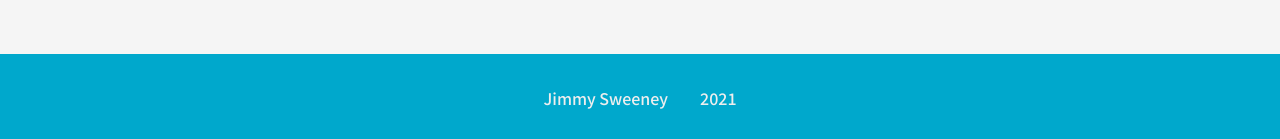
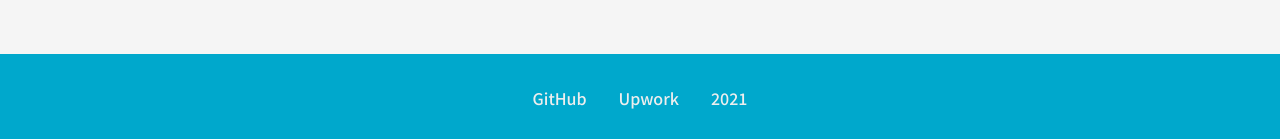
Before and after one commit to sweenejp/portfolio, a React (Create React App) app: page / in a window 1280 px wide. Shown: the part 1738-1877 px from the top of the page. Built offline with nearby package versions, Linux system fonts and the light colour scheme.

Commit message:
Update Footer.js

```diff
--- a/src/components/Footer.js
+++ b/src/components/Footer.js
@@ -5,7 +5,12 @@ function Footer() {
     <footer className="footer">
       <p>
         <a className="footer-item" href="https://github.com/sweenejp">
-          Jimmy Sweeney
+          GitHub
+        </a>
+      </p>
+      <p>
+        <a className="footer-item" href="https://www.upwork.com/o/profiles/users/~018906f0dfe04b851c/">
+          Upwork
         </a>
       </p>
       <p className="footer-item">2021</p>
```
